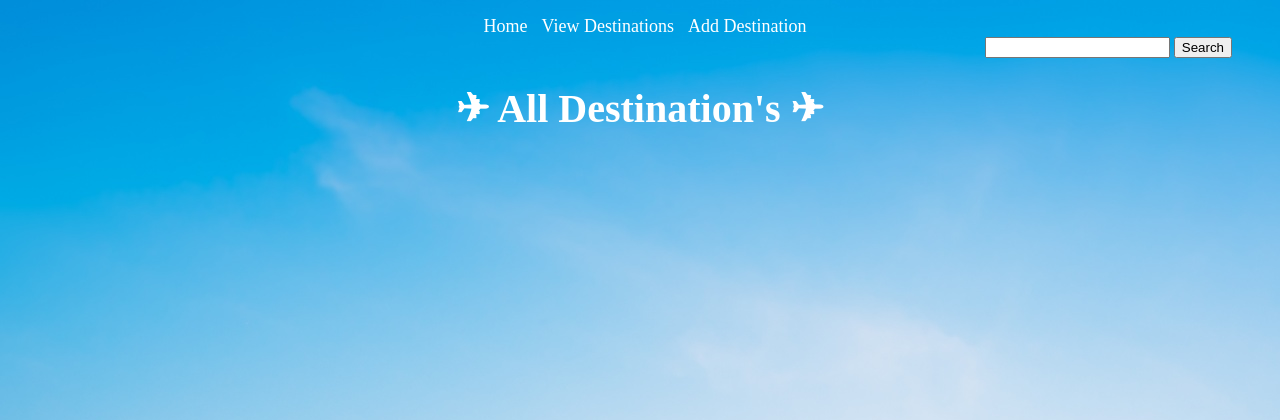
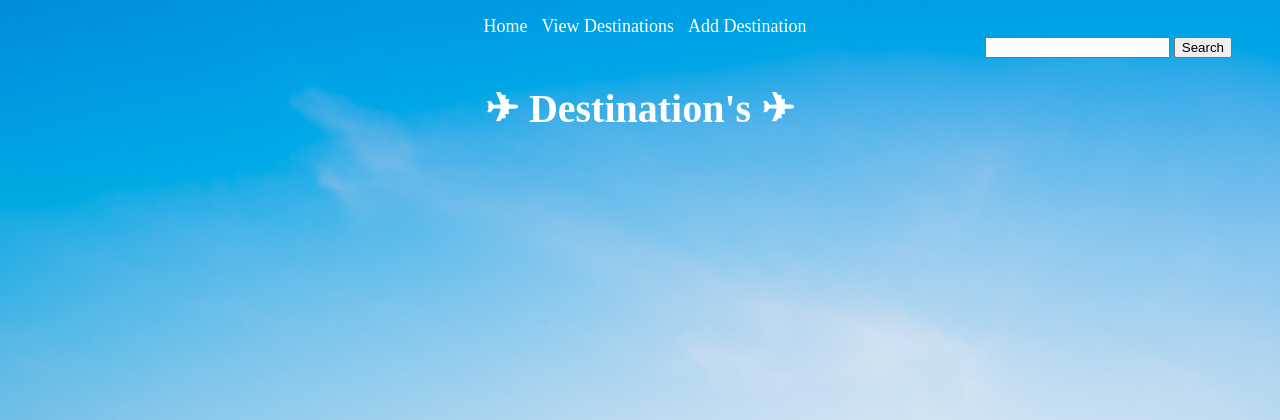
Before and after one commit to samjaygill/Python_Project, a Flask app: page /destinations in a window 1280 px wide. Shown: the top 420 px of the page. Run offline with Flask 3, Linux system fonts and the light colour scheme; data that the repository does not hold is empty; some libraries are stand-ins or nearby versions.

Commit message:
Finished project

```diff
--- a/templates/destinations/show.html
+++ b/templates/destinations/show.html
@@ -1,6 +1,6 @@
 {% extends 'base.html' %}
 {% block content %}
-<h1 class="header"><span>&#9992;</span> All Destination's <span>&#9992;</span></h1>
+<h1 class="header"><span>&#9992;</span> Destination's <span>&#9992;</span></h1>
 
 <div class="box">
 
```
